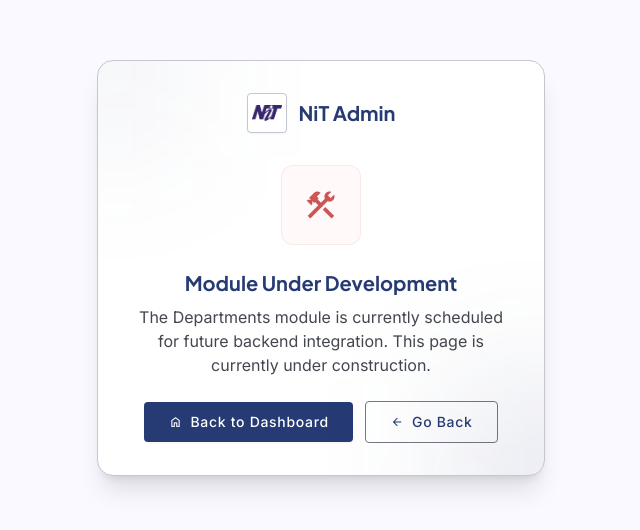
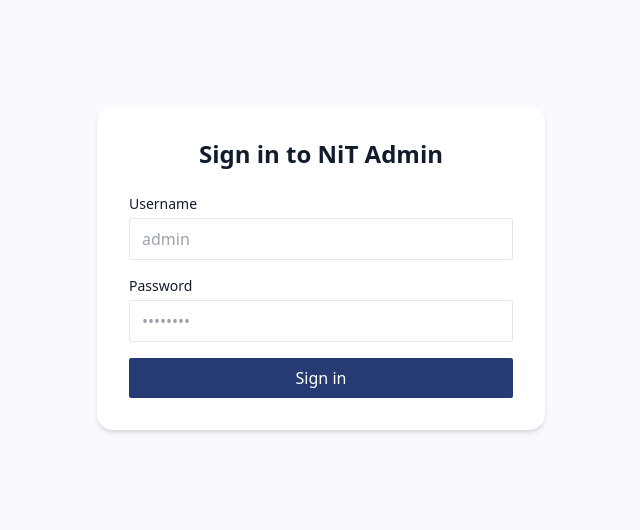
Before and after one commit to DNA-Coded/NiT-Admin-Project, a React (Vite) app: page /login in a window 1280 px wide. Shown: the part 132-662 px from the top of the page, without its empty margins (319-959 px from the left). Built offline with nearby package versions, Linux system fonts and the light colour scheme.

Commit message:
Add login flow with auth guard and logout

```diff
--- a/src/app/router.tsx
+++ b/src/app/router.tsx
@@ -3,6 +3,7 @@ import { createBrowserRouter } from 'react-router-dom';
 import { AdminLayout } from '../layouts/AdminLayout';
 import ErrorPage from '../pages/ErrorPage';
 import { ROUTES } from '@/constants';
+import AuthGuard from '@/components/AuthGuard';
 
 // Lazy-loaded page components for code-splitting
 const Dashboard = lazy(() => import('../pages/Dashboard'));
@@ -14,6 +15,7 @@ const Devices = lazy(() => import('../pages/Devices'));
 const Payroll = lazy(() => import('../pages/Payroll'));
 const Settings = lazy(() => import('../pages/Settings'));
 const Departments = lazy(() => import('../pages/Departments'));
+const Login = lazy(() => import('../pages/Login'));
 
 function SuspenseWrapper({ children }: { children: React.ReactNode }) {
   return (
@@ -47,8 +49,12 @@ function SuspenseWrapper({ children }: { children: React.ReactNode }) {
 
 export const router = createBrowserRouter([
   {
+    path: ROUTES.LOGIN,
+    element: <SuspenseWrapper><Login /></SuspenseWrapper>,
+  },
+  {
     path: ROUTES.DASHBOARD,
-    element: <AdminLayout />,
+    element: <AuthGuard><AdminLayout /></AuthGuard>,
     errorElement: <ErrorPage />,
     children: [
       {
--- /dev/null
+++ b/src/components/AuthGuard.tsx
@@ -0,0 +1,19 @@
+ import React from 'react';
+import { Navigate, useLocation } from 'react-router-dom';
+import { ROUTES } from '@/constants';
+import { useAuth } from '@/hooks/useAuth';
+
+interface Props {
+  children: React.ReactNode;
+}
+
+export default function AuthGuard({ children }: Props) {
+  const location = useLocation();
+  const { isAuthenticated } = useAuth();
+
+  if (!isAuthenticated) {
+    return <Navigate to={ROUTES.LOGIN} state={{ from: location }} replace />;
+  }
+
+  return <>{children}</>;
+}
--- a/src/constants/index.ts
+++ b/src/constants/index.ts
@@ -4,6 +4,7 @@
 
 export const ROUTES = {
   DASHBOARD: '/',
+  LOGIN: '/login',
   LIVE_ATTENDANCE: '/live-attendance',
   EMPLOYEES: '/employees',
   ATTENDANCE_RECORDS: '/attendance-records',
--- /dev/null
+++ b/src/hooks/useAuth.ts
@@ -0,0 +1,34 @@
+import { useCallback, useEffect, useState } from 'react';
+
+const AUTH_KEY = 'nit_auth';
+
+export function useAuth() {
+  const [isAuthenticated, setIsAuthenticated] = useState(() => {
+    if (typeof window === 'undefined') {
+      return false;
+    }
+
+    return localStorage.getItem(AUTH_KEY) === 'true';
+  });
+
+  useEffect(() => {
+    const syncAuth = () => {
+      setIsAuthenticated(localStorage.getItem(AUTH_KEY) === 'true');
+    };
+
+    window.addEventListener('storage', syncAuth);
+    return () => window.removeEventListener('storage', syncAuth);
+  }, []);
+
+  const login = useCallback(() => {
+    localStorage.setItem(AUTH_KEY, 'true');
+    setIsAuthenticated(true);
+  }, []);
+
+  const logout = useCallback(() => {
+    localStorage.removeItem(AUTH_KEY);
+    setIsAuthenticated(false);
+  }, []);
+
+  return { isAuthenticated, login, logout };
+}
--- a/src/layouts/AdminLayout.tsx
+++ b/src/layouts/AdminLayout.tsx
@@ -1,9 +1,17 @@
 import { useState } from 'react';
-import { Outlet, NavLink } from 'react-router-dom';
-import { NAVIGATION_ITEMS } from '@/constants';
+import { Outlet, NavLink, useNavigate } from 'react-router-dom';
+import { NAVIGATION_ITEMS, ROUTES } from '@/constants';
+import { useAuth } from '@/hooks/useAuth';
 
 export function AdminLayout() {
   const [mobileMenuOpen, setMobileMenuOpen] = useState(false);
+  const navigate = useNavigate();
+  const { logout } = useAuth();
+
+  const handleLogout = () => {
+    logout();
+    navigate(ROUTES.LOGIN, { replace: true });
+  };
 
   return (
     <div className="text-on-background font-body-md antialiased overflow-x-hidden min-h-screen bg-background">
@@ -114,9 +122,12 @@ export function AdminLayout() {
             <button className="p-2 text-on-surface-variant hover:bg-surface-container-high rounded-lg transition-all">
               <span className="material-symbols-outlined">schedule</span>
             </button>
-            <div className="w-10 h-10 rounded bg-primary-fixed-dim overflow-hidden border border-outline-variant ml-2 flex items-center justify-center bg-primary text-white">
-              <span className="material-symbols-outlined">person</span>
-            </div>
+            <button
+              className="p-2 bg-primary text-white hover:scale-[1.02] rounded-lg transition-all"
+              onClick={handleLogout}
+            >
+              Log Out
+            </button>
           </div>
         </header>
 
--- /dev/null
+++ b/src/pages/Login.tsx
@@ -0,0 +1,67 @@
+import React, { useState } from 'react';
+import { useLocation, useNavigate } from 'react-router-dom';
+import { ROUTES } from '@/constants';
+import { useAuth } from '@/hooks/useAuth';
+
+export default function Login() {
+  const [username, setUsername] = useState('');
+  const [password, setPassword] = useState('');
+  const [loading, setLoading] = useState(false);
+  const navigate = useNavigate();
+  const location = useLocation() as any;
+  const { login } = useAuth();
+
+  const from = location.state?.from?.pathname || ROUTES.DASHBOARD;
+
+  const handleSubmit = async (e: React.FormEvent) => {
+    e.preventDefault();
+    setLoading(true);
+
+    // Minimal mocked login flow: replace with real auth call as needed
+    setTimeout(() => {
+      login();
+      setLoading(false);
+      navigate(from, { replace: true });
+    }, 600);
+  };
+
+  return (
+    <div className="min-h-screen flex items-center justify-center bg-surface">
+      <div className="w-full max-w-md bg-white rounded-2xl shadow-md p-8">
+        <h2 className="text-2xl font-semibold text-center mb-6">Sign in to NiT Admin</h2>
+        <form onSubmit={handleSubmit} className="space-y-4">
+          <div>
+            <label className="block text-sm font-medium mb-1">Username</label>
+            <input
+              value={username}
+              onChange={(e) => setUsername(e.target.value)}
+              className="w-full border rounded px-3 py-2"
+              placeholder="admin"
+              required
+            />
+          </div>
+          <div>
+            <label className="block text-sm font-medium mb-1">Password</label>
+            <input
+              type="password"
+              value={password}
+              onChange={(e) => setPassword(e.target.value)}
+              className="w-full border rounded px-3 py-2"
+              placeholder="••••••••"
+              required
+            />
+          </div>
+          <div className="flex items-center justify-between">
+            <button
+              type="submit"
+              className="bg-primary text-white px-4 py-2 rounded w-full disabled:opacity-60"
+              disabled={loading}
+            >
+              {loading ? 'Signing in…' : 'Sign in'}
+            </button>
+          </div>
+        </form>
+      </div>
+    </div>
+  );
+}
```
Also changed, not shown: 1 other file (tests, documents, lock files or other folders).
